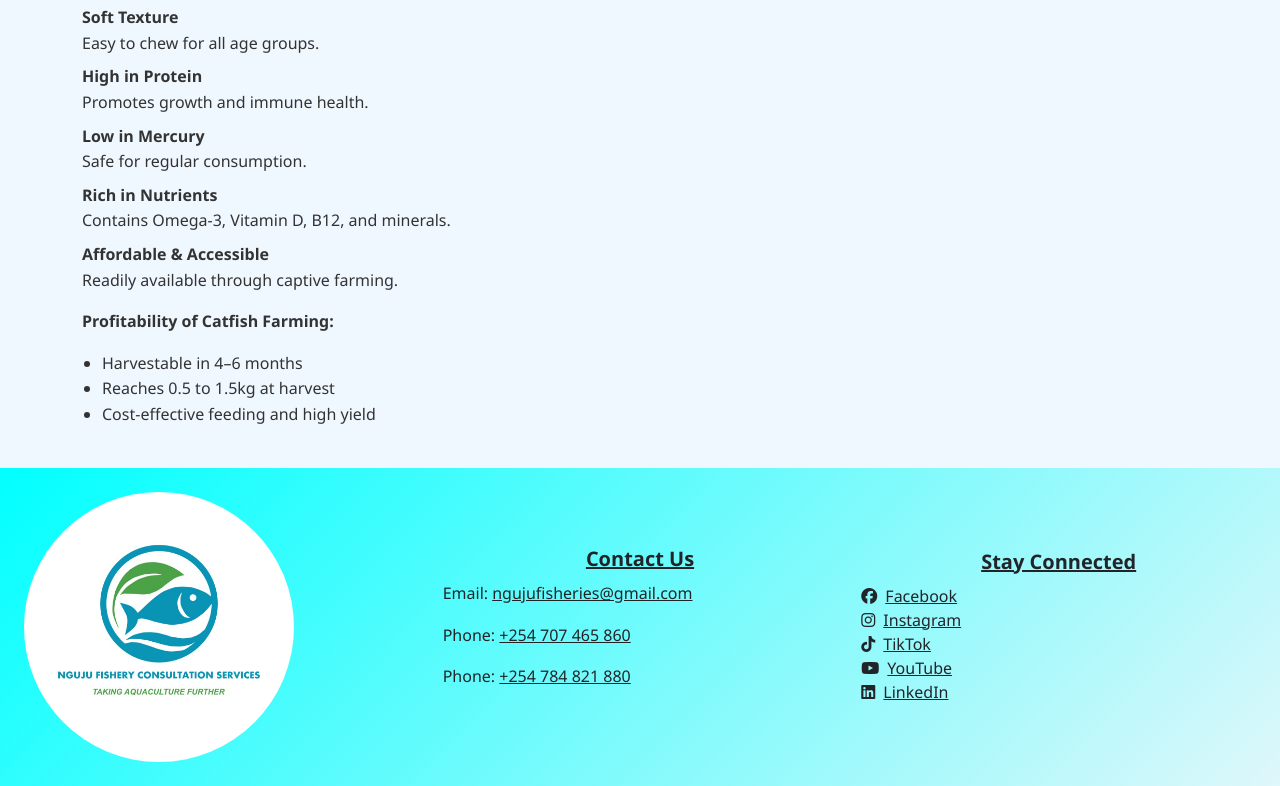
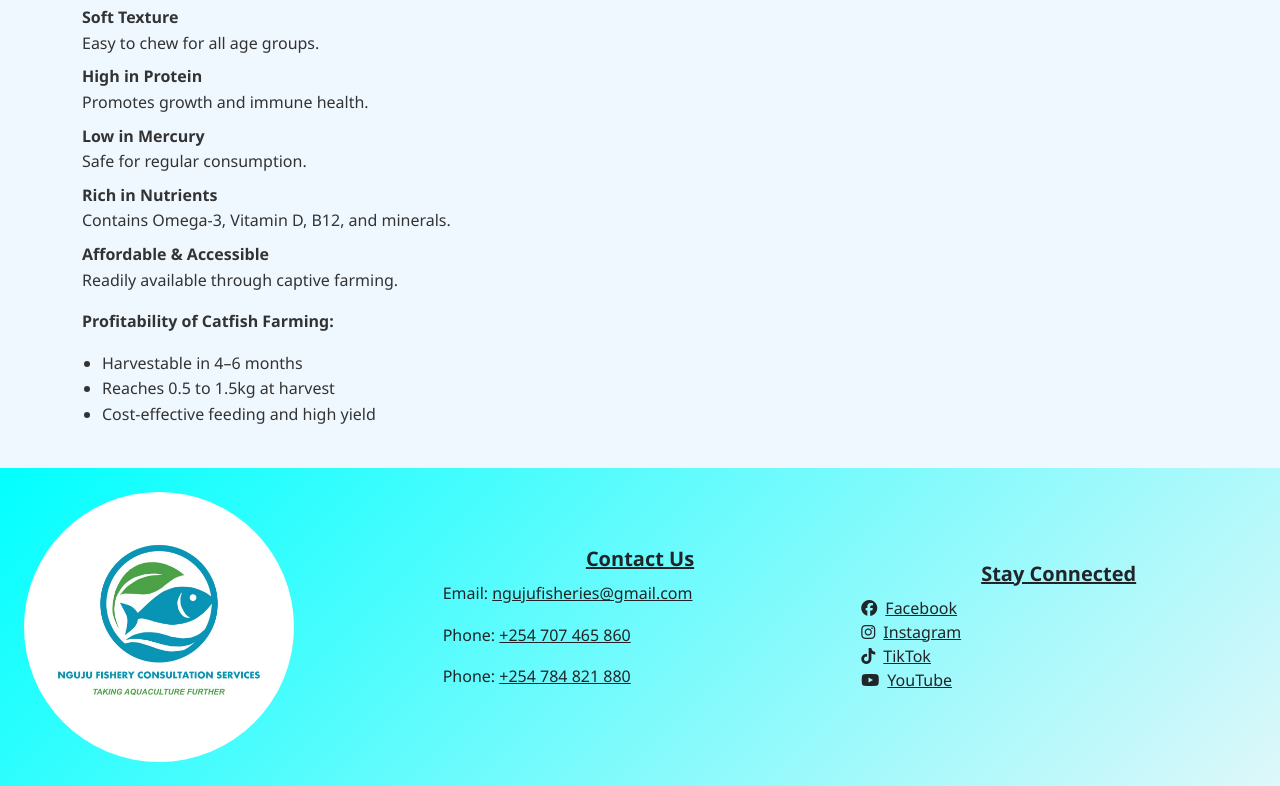
Before and after one commit to arebahlov3scoding/fish, a plain HTML site: page breeds recommendations.html in a window 1280 px wide. Shown: the part 1383-2169 px from the top of the page. Drawn offline with Linux system fonts and the light colour scheme.

Commit message:
Update breeds recommendations.html

```diff
--- a/breeds recommendations.html
+++ b/breeds recommendations.html
@@ -190,8 +190,7 @@
             <a href="https://www.instagram.com/nguju_fisheries" class="text-dark"><i class="fab fa-instagram me-2"></i>Instagram</a><br>
             <a href="https://www.tiktok.com/@user2631144565809" class="text-dark"><i class="fab fa-tiktok me-2"></i>TikTok</a><br>
             <a href="https://www.youtube.com/@marynguju" class="text-dark"><i class="fab fa-youtube me-2"></i>YouTube</a><br>
-            <a href="https://www.linkedin.com/in/nguju-fisheries-4556a3273" class="text-dark"><i class="fab fa-linkedin me-2"></i>LinkedIn</a>
-        </div>
+                </div>
     </section>
 </body>
 
```
